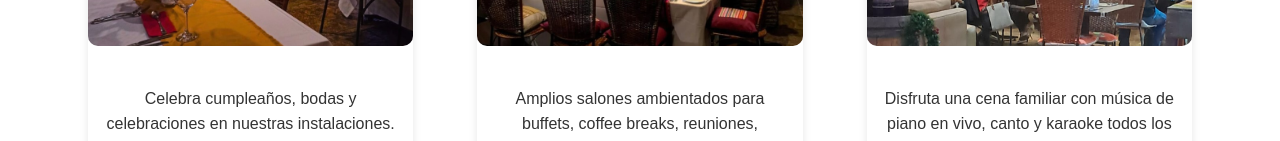
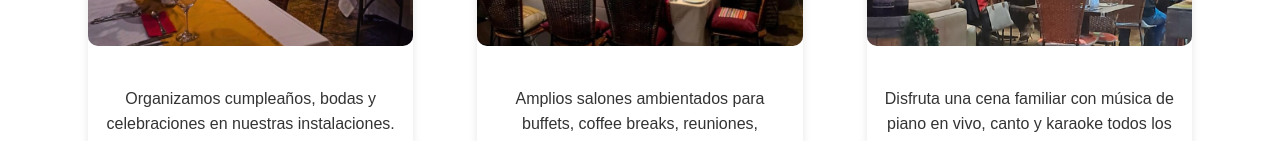
Before and after one commit to Erickbut/APP_ANAKENA, a Next.js app in the folder frontend/: page / in a window 1280 px wide. Shown: the part 2638-2779 px from the top of the page. Built offline with nearby package versions, Linux system fonts and the light colour scheme.

Commit message:
SPA: better section and hovers

```diff
--- a/frontend/src/components/Services.jsx
+++ b/frontend/src/components/Services.jsx
@@ -8,7 +8,7 @@ const Services = () => {
         {
             title: "Eventos Sociales",
             image: "/images/birthday.jpg",
-            description: "Celebra cumpleaños, bodas y celebraciones en nuestras instalaciones.",
+            description: "Organizamos cumpleaños, bodas y celebraciones en nuestras instalaciones.",
         },
         {
             title: "Reuniones Empresariales",
--- a/frontend/src/styles/Section.module.css
+++ b/frontend/src/styles/Section.module.css
@@ -2,7 +2,7 @@
     padding: 2rem;
     margin: 1rem auto;
     max-width: 800px;
-    background: #fff;
+    background: linear-gradient(to top, #f7f7f7, #fff); /* Degradado de abajo hacia arriba */
     box-shadow: 0 4px 8px rgba(0, 0, 0, 0.1);
     border-radius: 10px;
     transition: transform 0.3s ease, box-shadow 0.3s ease;
```
